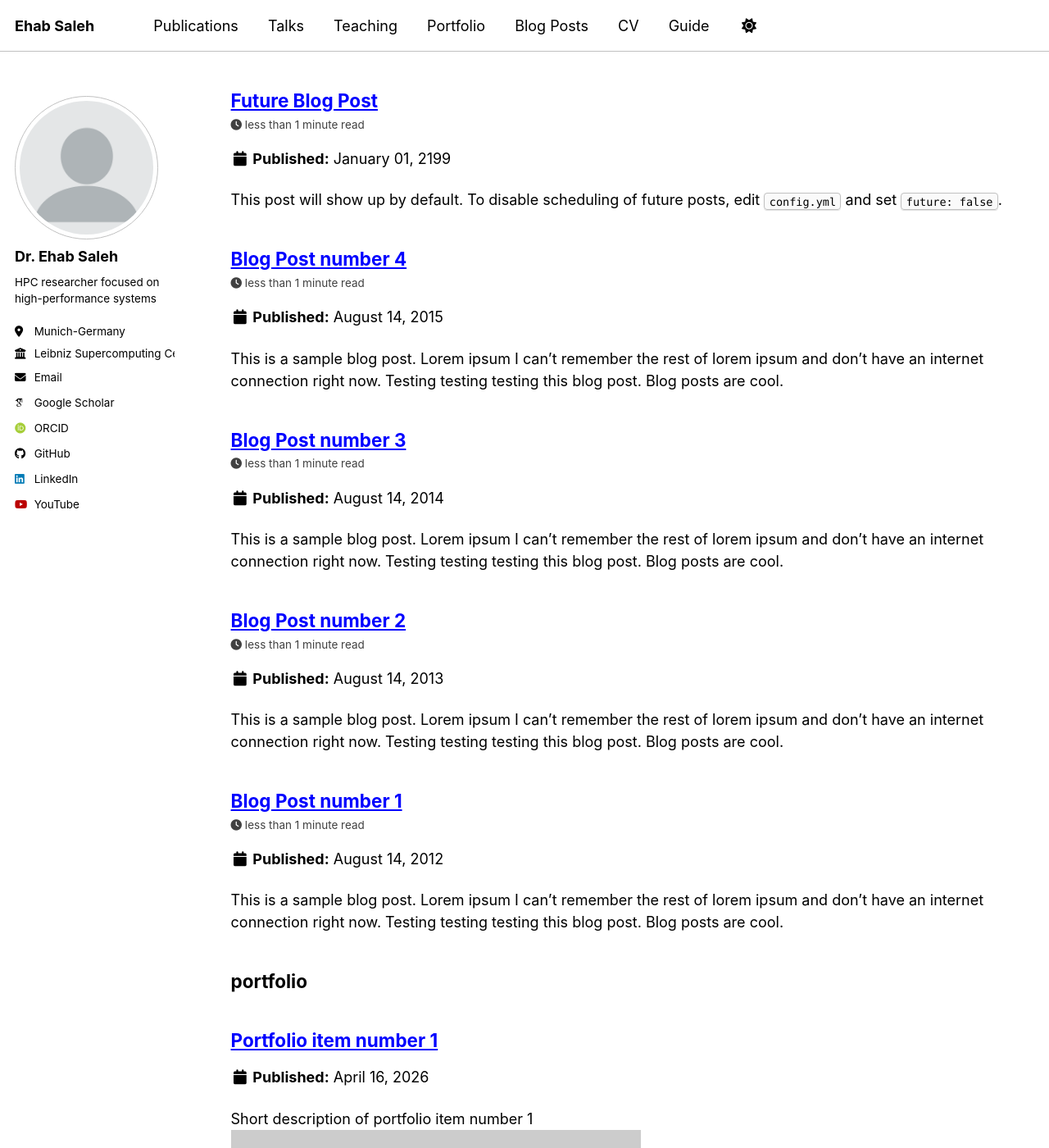
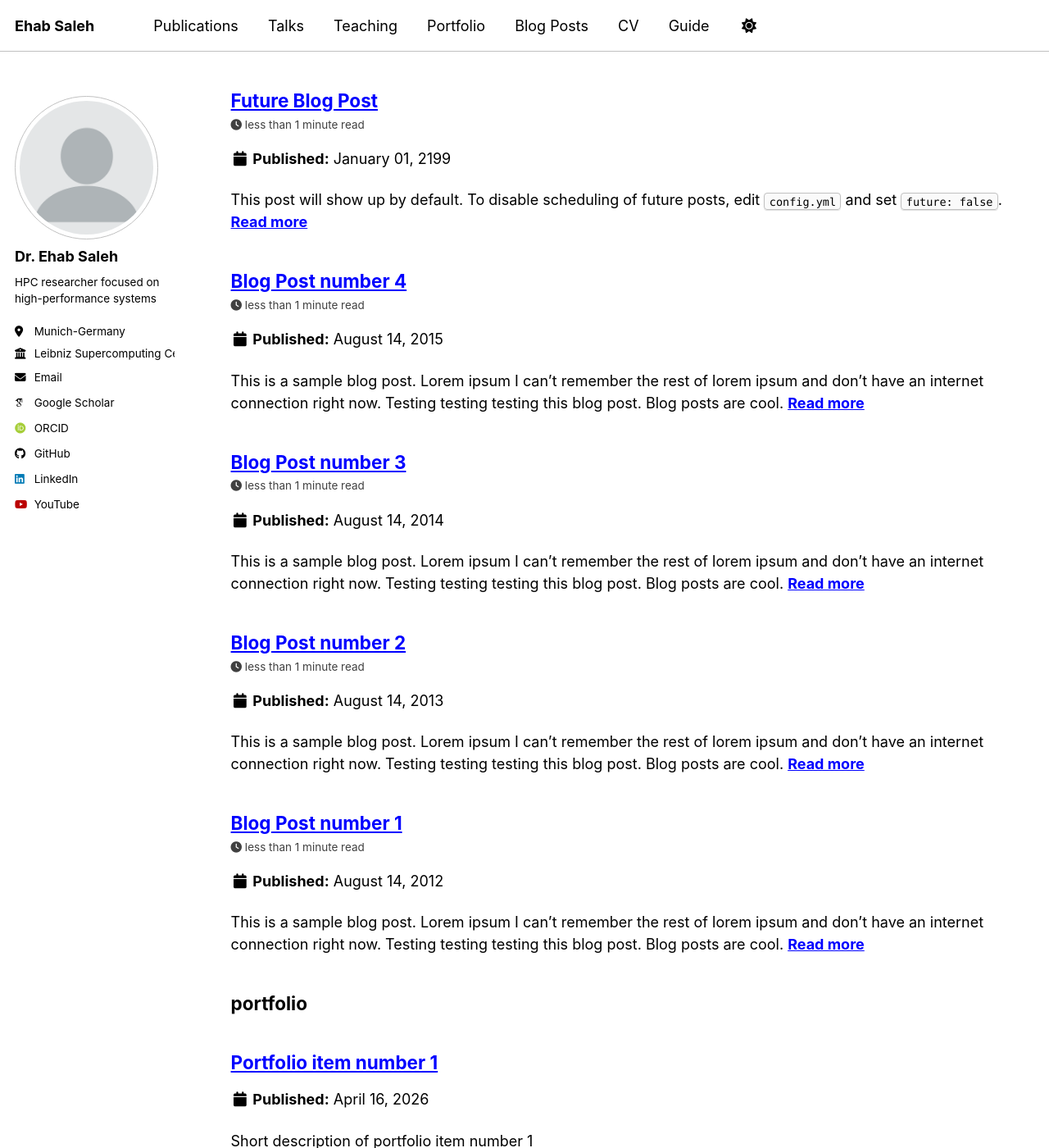
Before and after one commit to ehabosaleh/ehabosaleh.github.io, a Jekyll site: the page built from _pages/sitemap.md, in a window 1280 px wide and 1400 px high, scrolled down 1746 px. Shown: the whole window at 82% size. Built offline with Jekyll 4.4.1, drawn with Linux system fonts in a browser that asks for light colours; some web fonts are replaced; a script bundle is joined from its source files by our own code; library files that are not in the unit come from our copies; some of the changed text lies outside the part shown.

Commit message:
Update site settings in _config.yml

```diff
--- a/_config.yml
+++ b/_config.yml
@@ -58,9 +58,9 @@ publication_category:
 # Site Settings
 teaser                   :  # filename of teaser fallback teaser image placed in /images/ for social media previews
 breadcrumbs              : false # true, false (default)
-words_per_minute         : 160
+words_per_minute         : 200
 future                   : true
-read_more                : "disabled" # if enabled, adds "Read more" links to excerpts
+read_more                : "enabled" # if enabled, adds "Read more" links to excerpts
 talkmap_link             : false      #change to true to add link to talkmap on talks page
 comments:
   provider               : # false (default), "disqus", "discourse", "facebook", "google-plus", "staticman", "custom"
@@ -107,7 +107,7 @@ facebook:
   username               :
   app_id                 :
   publisher              :
-og_image                 :  # Social media default site image
+og_image                 :  "/images/profile.png"
 og_description           :  # Social media default site image description
 # For specifying social profiles
 # - https://developers.google.com/structured-data/customize/social-profiles
@@ -266,7 +266,7 @@ sass:
 permalink: /:categories/:title/
 # paginate: 5 # amount of posts to show
 # paginate_path: /page:num/
-timezone: Etc/UTC # https://en.wikipedia.org/wiki/List_of_tz_database_time_zones
+timezone: Europe/Berlin # https://en.wikipedia.org/wiki/List_of_tz_database_time_zones
 
 
 # Plugins
```
